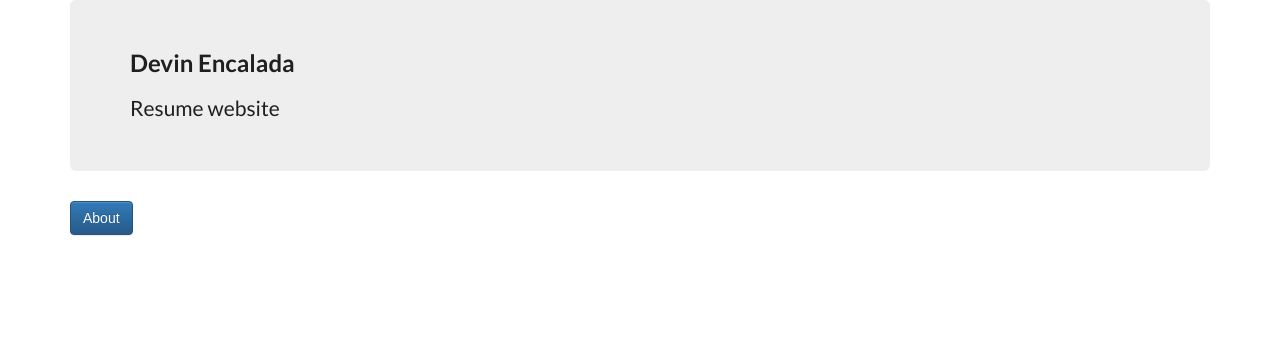
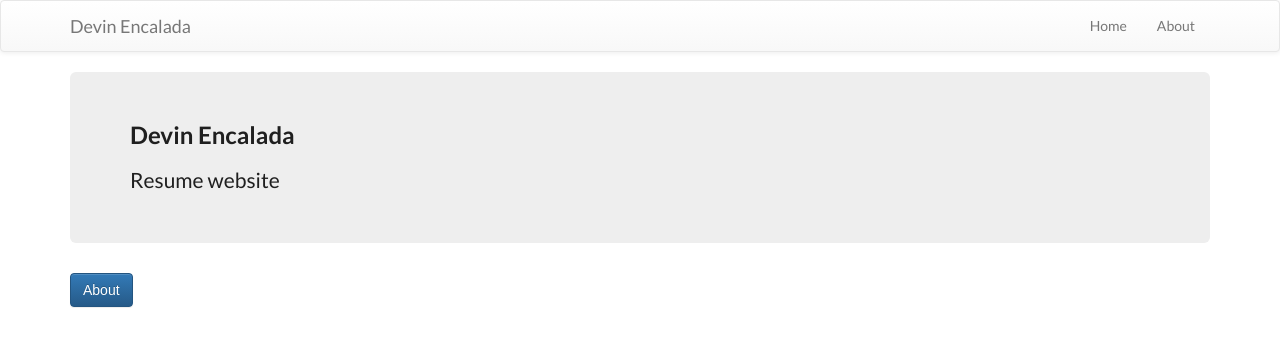
Before and after one commit to devinencalada/Resume, a React (Create React App) app: page / in a window 1280 px wide. Shown: the top 346 px of the page. Built offline with nearby package versions, Linux system fonts and the light colour scheme.

Commit message:
renamed NavBar and made it functional

```diff
--- a/src/App.js
+++ b/src/App.js
@@ -3,12 +3,14 @@ import { BrowserRouter as Router, Route } from 'react-router-dom';
 import './App.css';
 import Home from './components/Home';
 import About from './components/About';
+import NavMenu from './components/NavMenu';
 
 class App extends Component {
   render() {
     return (
       <Router>
         <div>
+          <NavMenu />
           <Route exact path="/" component={Home} />
           <Route path="/about" component={About} />
         </div>
--- a/src/components/NavBar/index.js
+++ /dev/null
@@ -1,3 +0,0 @@
-import NavBar from './NavBar';
-
-export default NavBar;
--- /dev/null
+++ b/src/components/NavMenu/NavMenu.js
@@ -0,0 +1,30 @@
+import React, { Component } from 'react';
+import { Link } from 'react-router-dom';
+import { Navbar, Nav, NavItem } from 'react-bootstrap';
+
+class NavMenu extends Component{
+    render(){
+        return(
+            <Navbar default collapseOnSelect>
+                <Navbar.Header>
+                    <Navbar.Brand>
+                        <Link to="/">Devin Encalada</Link>
+                    </Navbar.Brand>
+                    <Navbar.Toggle/>
+                </Navbar.Header>
+                <Navbar.Collapse>
+                    <Nav pullRight>
+                        <NavItem eventKey={1} componentClass={Link} href="/" to="/">
+                            Home
+                        </NavItem>
+                        <NavItem eventKey={2} componentClass={Link} href="/about" to="/about">
+                            About
+                        </NavItem>
+                    </Nav>
+                </Navbar.Collapse>
+            </Navbar>
+        )
+    }
+}
+
+export default NavMenu;
--- /dev/null
+++ b/src/components/NavMenu/index.js
@@ -0,0 +1,3 @@
+import NavMenu from './NavMenu';
+
+export default NavMenu;
```
Also changed, not shown: src/components/NavBar/NavBar.js (deleted, +0 -12 lines).
